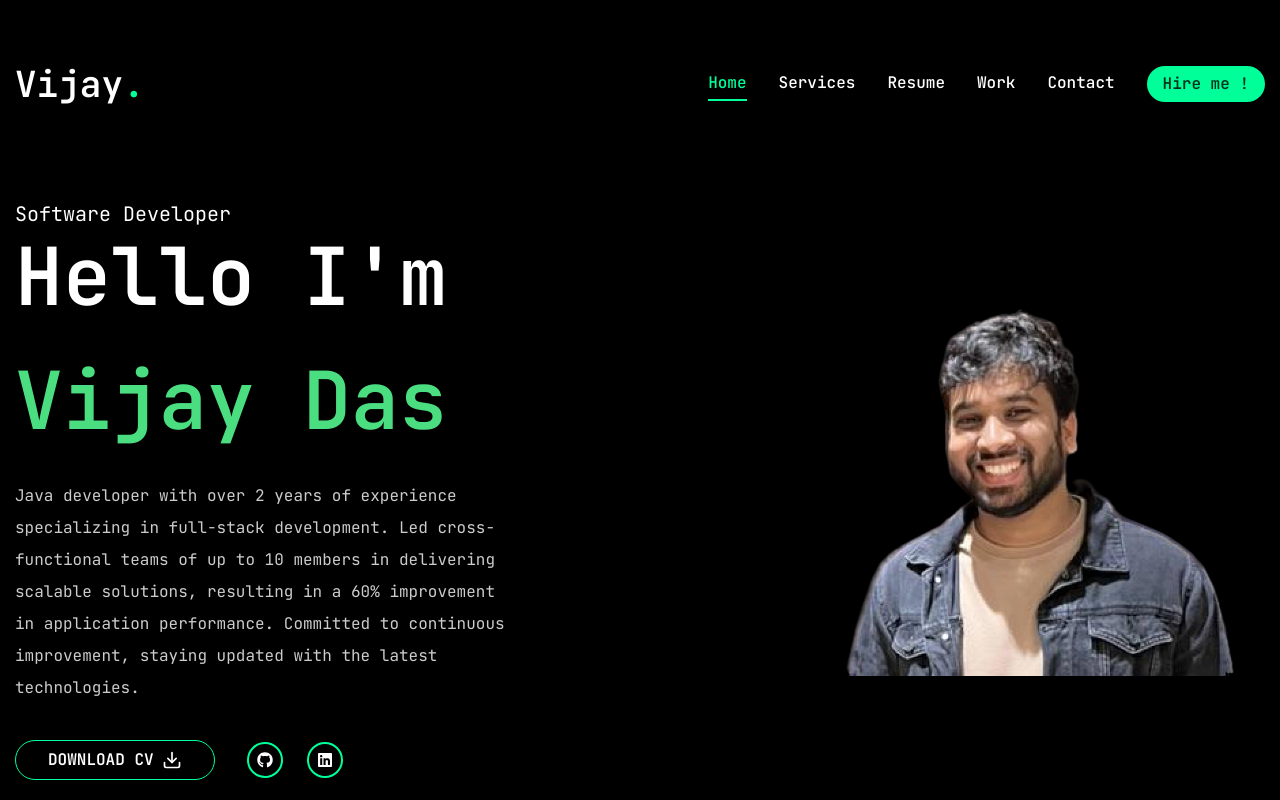
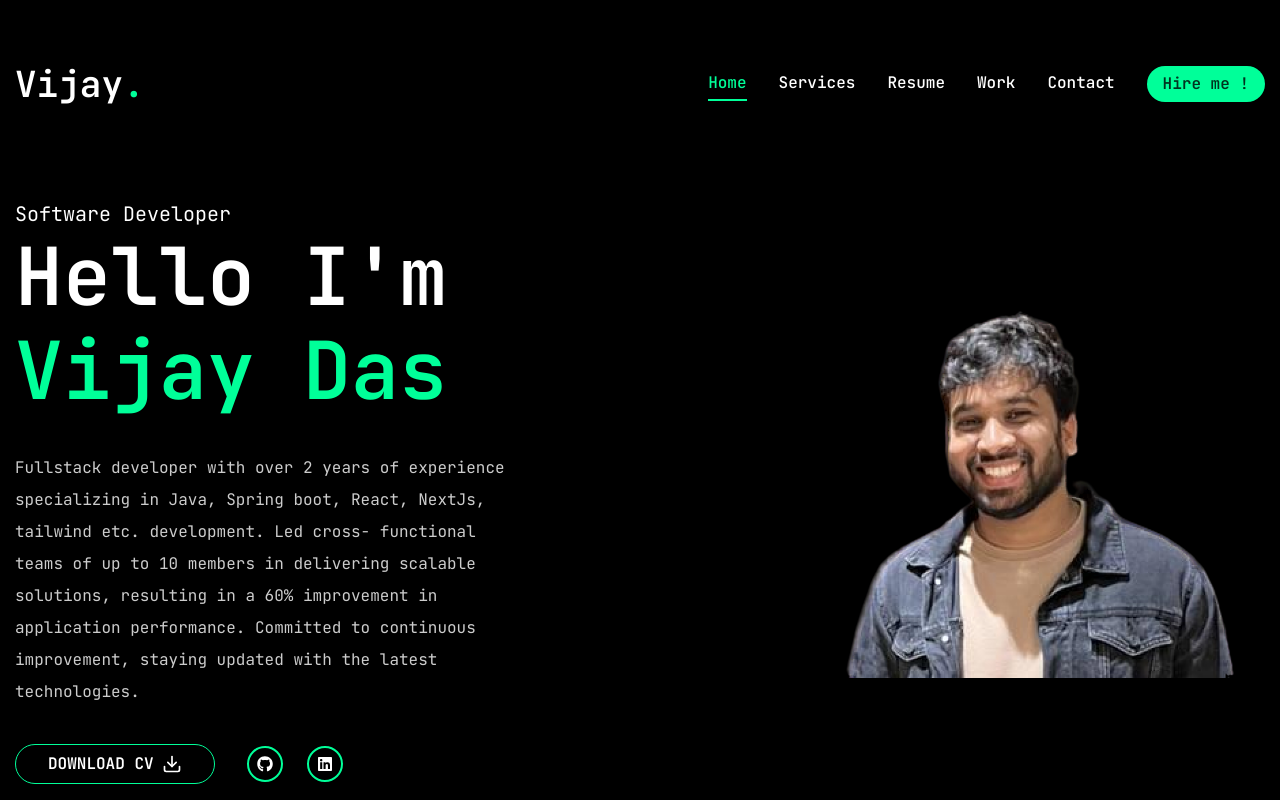
Before and after one commit to vijaykumar0-1/portfolio-website, a Next.js app: page / in a window 1280 px wide. Shown: the top 800 px of the page. Built offline with nearby package versions, Linux system fonts and the light colour scheme.

Commit message:
alignment enhanced

```diff
--- a/src/app/page.tsx
+++ b/src/app/page.tsx
@@ -13,10 +13,10 @@ const Home = () => {
             <span className="text-xl">Software Developer</span>
             <h1 className="h1">
               Hello I'm <br />
-              <span className="text-green-400">Vijay Das</span>
-            </h1>
+              <span className="text-accent leading-tight">Vijay Das</span>
+            </h1><br/>
             <p className="max-w-[500px] mb-9 text-white/80">
-            Java developer with over 2 years of experience specializing in full-stack development. Led cross-
+            Fullstack developer with over 2 years of experience specializing in Java, Spring boot, React, NextJs, tailwind etc. development. Led cross-
             functional teams of up to 10 members in delivering scalable solutions, resulting in a 60% improvement in
             application performance. Committed to continuous improvement, staying updated with the latest
             technologies.
--- a/src/components/ProfilePhoto.tsx
+++ b/src/components/ProfilePhoto.tsx
@@ -20,7 +20,7 @@ const ProfilePhoto = () => {
             quality={100}
             fill
             alt="Profile picture"
-            className="object-contain" // Apply mix-blend-mode here
+            className="object-contain"
           />
         </div>
       </motion.div>
```
